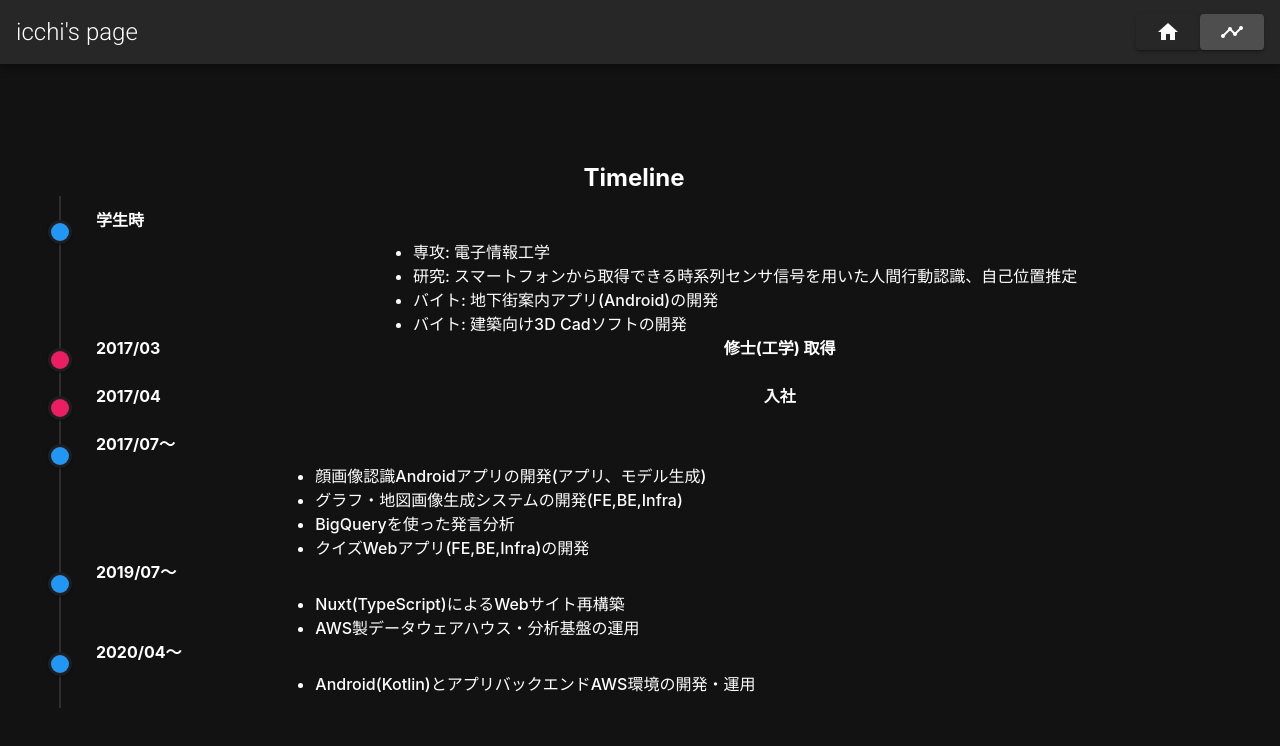
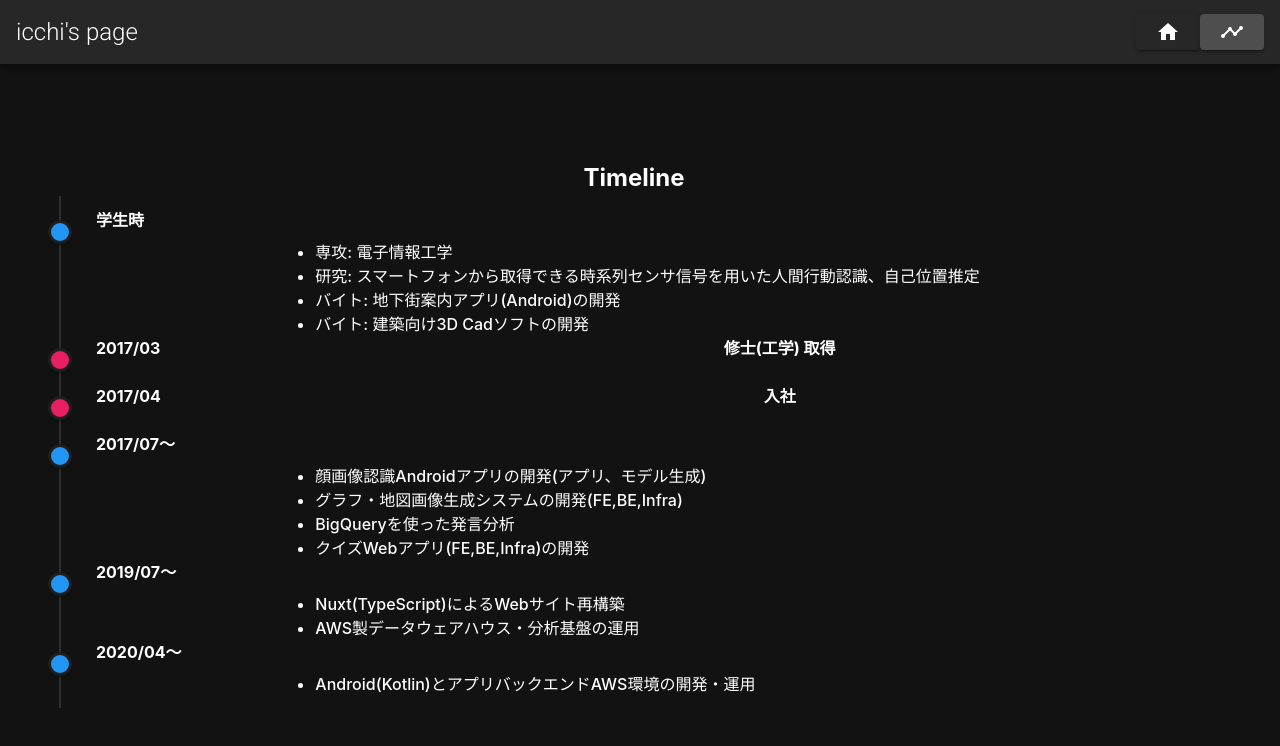
Before and after one commit to icchi-h/icchi-h.github.io, a Vue app: page /timeline in a window 1280 px wide. Shown: the top 746 px of the page. Built offline with nearby package versions, Linux system fonts and the light colour scheme.

Commit message:
fix: flex thurethould again

```diff
--- a/src/components/Timeline.vue
+++ b/src/components/Timeline.vue
@@ -5,13 +5,13 @@
       <v-timeline-item color="blue" small>
         <div>
           <v-row>
-            <v-col cols="3" class="pa-0">
+            <v-col cols="2" class="pa-0">
               <h4>学生時</h4>
             </v-col>
             <!-- <v-col cols="9" class="pa-0"></v-col> -->
             <v-col
               cols="12"
-              sm="9"
+              sm="10"
               class="pa-0 pt-2 pt-sm-8"
               style="word-wrap: break-word;"
             >
```
